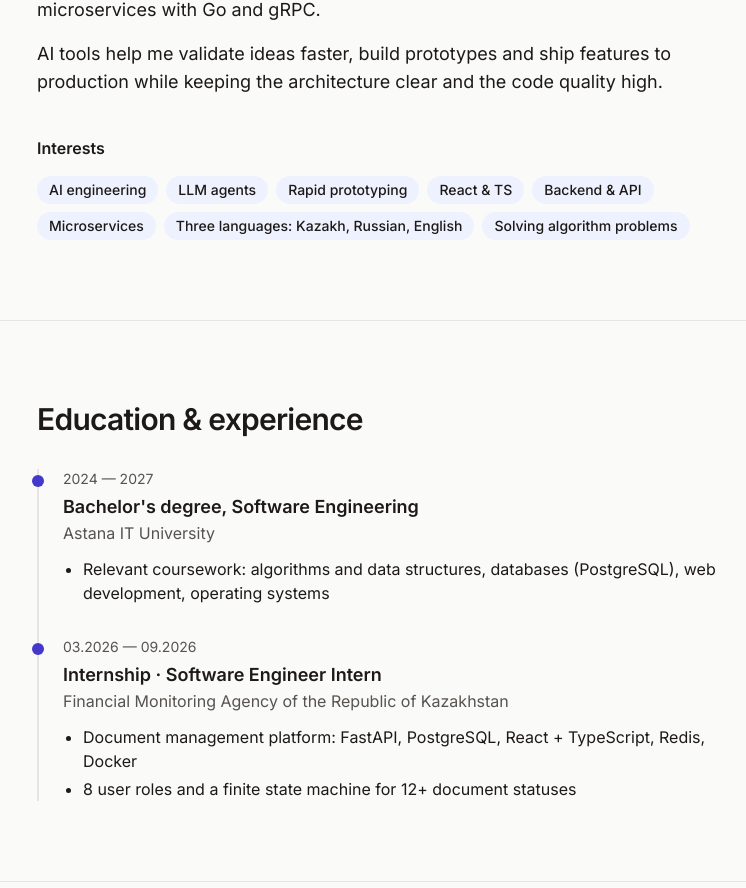
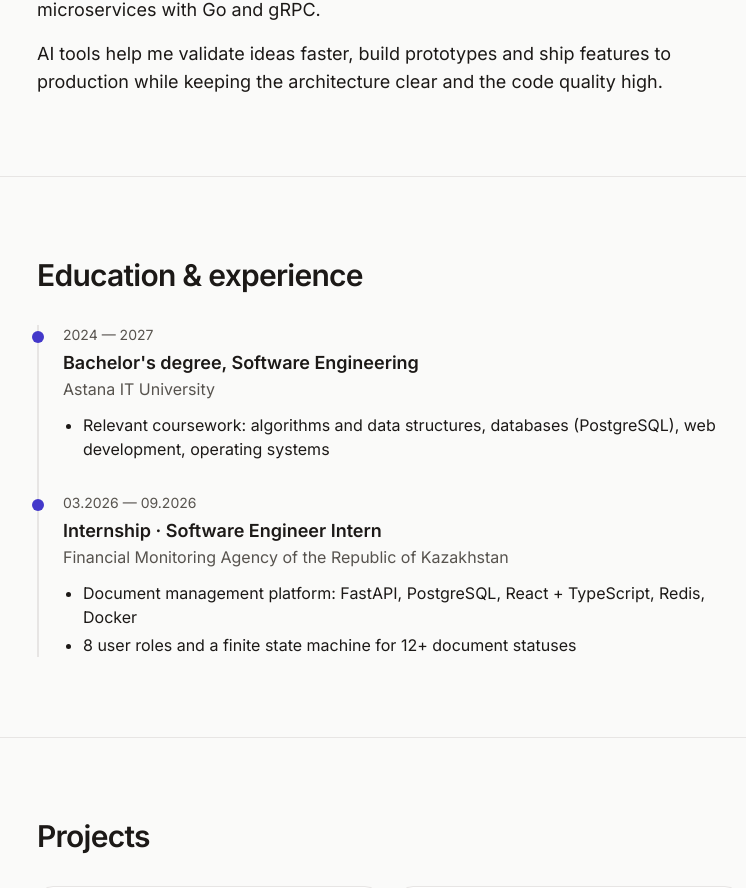
Before and after one commit to azhenissov/about-me, a Next.js app: page /en in a window 1280 px wide. Shown: the part 872-1760 px from the top of the page, without its empty margins (251-997 px from the left). Built offline with nearby package versions, Linux system fonts and the light colour scheme; no server answers.

Commit message:
content: remove interests section
Drops the interests list from data, types, About section, dictionaries
and JSON-LD (knowsAbout); removes the now-unused Tag component.

Co-Authored-By: Claude Opus 5.5 <noreply@anthropic.com>

```diff
--- a/src/components/sections/About.tsx
+++ b/src/components/sections/About.tsx
@@ -2,7 +2,6 @@ import { about } from "@/content/about";
 import type { Locale } from "@/i18n/config";
 import type { Dictionary } from "@/i18n/get-dictionary";
 import { Section } from "@/components/ui/Section";
-import { Tag } from "@/components/ui/Tag";
 
 type AboutProps = {
   locale: Locale;
@@ -17,14 +16,6 @@ export function About({ locale, dict }: AboutProps) {
           <p key={paragraph.en}>{paragraph[locale]}</p>
         ))}
       </div>
-      <h3 className="mt-10 mb-4 font-semibold">{dict.interests}</h3>
-      <ul className="flex flex-wrap gap-2">
-        {about.interests.map((interest) => (
-          <li key={interest.en}>
-            <Tag>{interest[locale]}</Tag>
-          </li>
-        ))}
-      </ul>
     </Section>
   );
 }
--- a/src/components/seo/PersonJsonLd.tsx
+++ b/src/components/seo/PersonJsonLd.tsx
@@ -1,4 +1,3 @@
-import { about } from "@/content/about";
 import { profile } from "@/content/profile";
 import type { Locale } from "@/i18n/config";
 import { getSiteUrl } from "@/lib/seo";
@@ -18,7 +17,6 @@ export function PersonJsonLd({ locale }: PersonJsonLdProps) {
     email: `mailto:${profile.email}`,
     url: new URL(`/${locale}`, getSiteUrl()).toString(),
     sameAs: profile.links.map((link) => link.href),
-    knowsAbout: about.interests.map((interest) => interest[locale]),
   };
 
   return (
--- a/src/components/ui/Tag.tsx
+++ /dev/null
@@ -1,11 +0,0 @@
-type TagProps = {
-  children: string;
-};
-
-export function Tag({ children }: TagProps) {
-  return (
-    <span className="inline-block rounded-full bg-accent-soft px-3 py-1 text-sm font-medium text-fg">
-      {children}
-    </span>
-  );
-}
--- a/src/content/about.ts
+++ b/src/content/about.ts
@@ -13,22 +13,4 @@ export const about: About = {
       en: "AI tools help me validate ideas faster, build prototypes and ship features to production while keeping the architecture clear and the code quality high.",
     },
   ],
-  interests: [
-    { kk: "AI-әзірлеу", ru: "AI-разработка", en: "AI engineering" },
-    { kk: "LLM-агенттер", ru: "LLM-агенты", en: "LLM agents" },
-    { kk: "Прототиптеу", ru: "Прототипирование", en: "Rapid prototyping" },
-    { kk: "React & TS", ru: "React & TS", en: "React & TS" },
-    { kk: "Backend & API", ru: "Backend & API", en: "Backend & API" },
-    { kk: "Микросервистер", ru: "Микросервисы", en: "Microservices" },
-    {
-      kk: "Үш тіл: қазақша, орысша, ағылшынша",
-      ru: "Три языка: казахский, русский, английский",
-      en: "Three languages: Kazakh, Russian, English",
-    },
-    {
-      kk: "Алгоритмдік есептер шығару",
-      ru: "Решать алгоритмические задачи",
-      en: "Solving algorithm problems",
-    },
-  ],
 };
--- a/src/content/types.ts
+++ b/src/content/types.ts
@@ -18,7 +18,6 @@ export type Profile = {
 
 export type About = {
   bio: LocalizedString[];
-  interests: LocalizedString[];
 };
 
 export type EducationItem = {
--- a/src/i18n/dictionaries/en.json
+++ b/src/i18n/dictionaries/en.json
@@ -24,8 +24,7 @@
     "ctaContact": "Get in touch"
   },
   "about": {
-    "title": "About me",
-    "interests": "Interests"
+    "title": "About me"
   },
   "education": {
     "title": "Education & experience"
--- a/src/i18n/dictionaries/kk.json
+++ b/src/i18n/dictionaries/kk.json
@@ -24,8 +24,7 @@
     "ctaContact": "Байланысу"
   },
   "about": {
-    "title": "Мен туралы",
-    "interests": "Қызығушылықтар"
+    "title": "Мен туралы"
   },
   "education": {
     "title": "Білім және тәжірибе"
--- a/src/i18n/dictionaries/ru.json
+++ b/src/i18n/dictionaries/ru.json
@@ -24,8 +24,7 @@
     "ctaContact": "Связаться"
   },
   "about": {
-    "title": "Обо мне",
-    "interests": "Интересы"
+    "title": "Обо мне"
   },
   "education": {
     "title": "Обучение и опыт"
```
Also changed, not shown: 1 other file (tests, documents, lock files or other folders).
